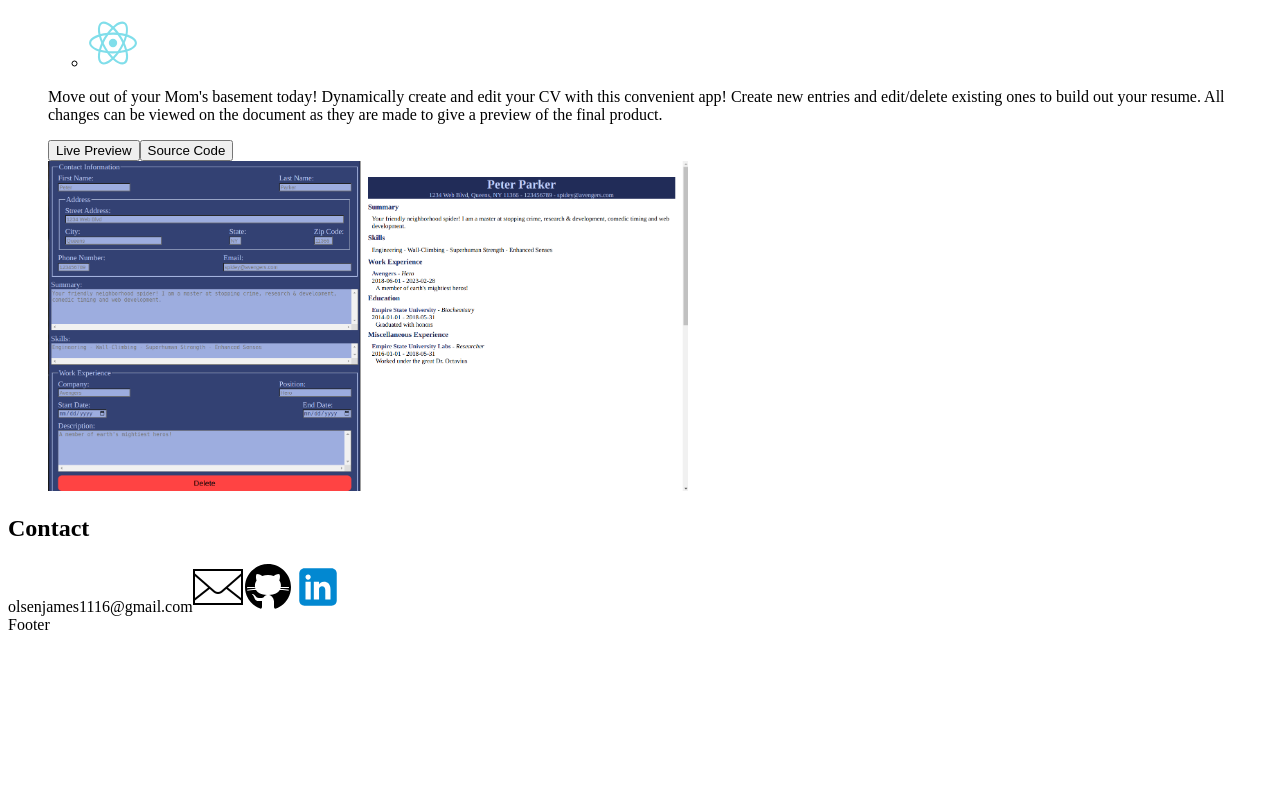
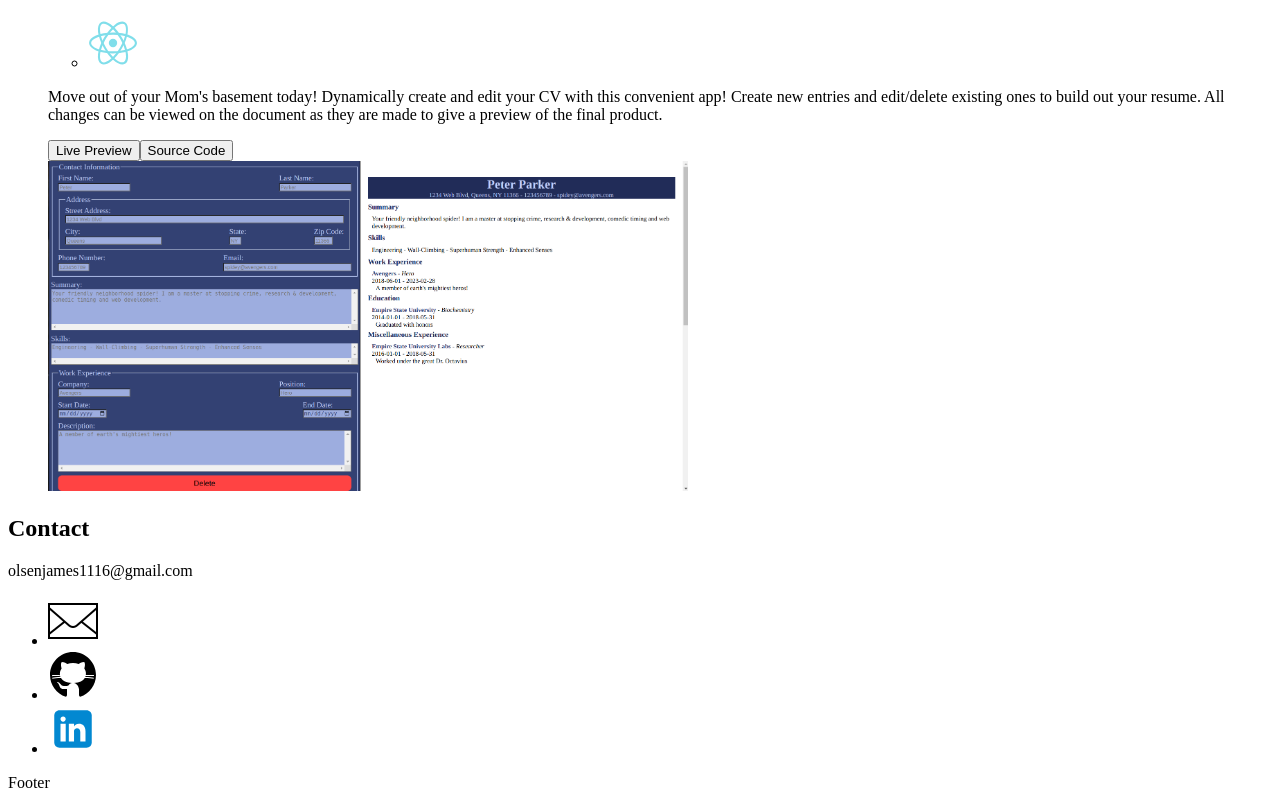
Before and after one commit to olsenjames1116/portfolioPage, a React (Vite) app: page / in a window 1280 px wide. Shown: the part 3976-4776 px from the top of the page. Before the commit the page ends 4618 px from the top, so only its background shows below. Built offline with nearby package versions, Linux system fonts and the light colour scheme.

Commit message:
Place contact links in data structure
Contact links were placed into a data structure so that it can be
iterated over to reduce repetitive code.

```diff
--- a/src/components/Contact/Contact.jsx
+++ b/src/components/Contact/Contact.jsx
@@ -1,24 +1,11 @@
-import { emailImage, githubImage, linkedInImage } from '../../assets/images';
-import Image from '../Image/Image';
-import Link from '../Link/Link';
+import ContactLinks from '../ContactLinks/ContactLinks';
 
 const Contact = () => {
   return (
     <section id="contact">
       <h2>Contact</h2>
       <span>olsenjames1116@gmail.com</span>
-      <Link href="mailto:olsenjames1116@gmail.com">
-        <Image src={emailImage} />
-      </Link>
-      <Link href="https://github.com/olsenjames1116" target="_blank">
-        <Image src={githubImage} />
-      </Link>
-      <Link
-        href="https://www.linkedin.com/in/james-olsen-b14898126/"
-        target="_blank"
-      >
-        <Image src={linkedInImage} />
-      </Link>
+      <ContactLinks />
     </section>
   );
 };
--- /dev/null
+++ b/src/components/ContactLinks/ContactLinks.jsx
@@ -0,0 +1,37 @@
+import { emailImage, githubImage, linkedInImage } from '../../assets/images';
+import Image from '../Image/Image';
+import Link from '../Link/Link';
+
+const ContactLinks = () => {
+  const links = [
+    {
+      src: emailImage,
+      href: 'mailto:olsenjames1116@gmail.com',
+      openInNewTab: false,
+    },
+    {
+      src: githubImage,
+      href: 'https://github.com/olsenjames1116',
+      openInNewTab: true,
+    },
+    {
+      src: linkedInImage,
+      href: 'https://www.linkedin.com/in/james-olsen-b14898126/',
+      openInNewTab: true,
+    },
+  ];
+
+  return (
+    <ul>
+      {links.map((link, index) => (
+        <li key={index}>
+          <Link href={link.href} target={link.openInNewTab ? '_blank' : null}>
+            <Image src={link.src} />
+          </Link>
+        </li>
+      ))}
+    </ul>
+  );
+};
+
+export default ContactLinks;
```
